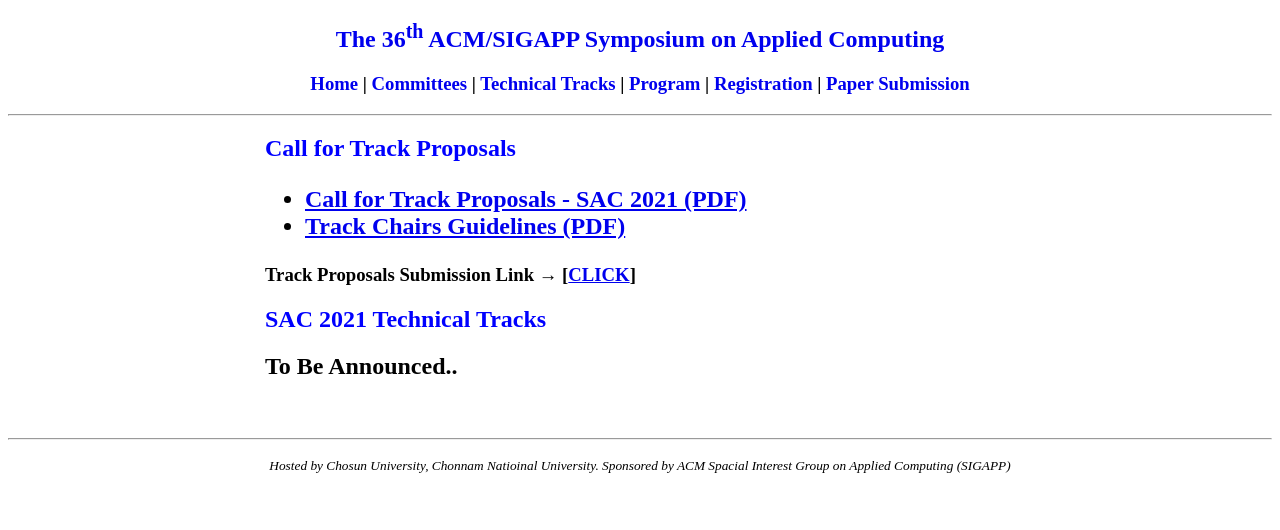
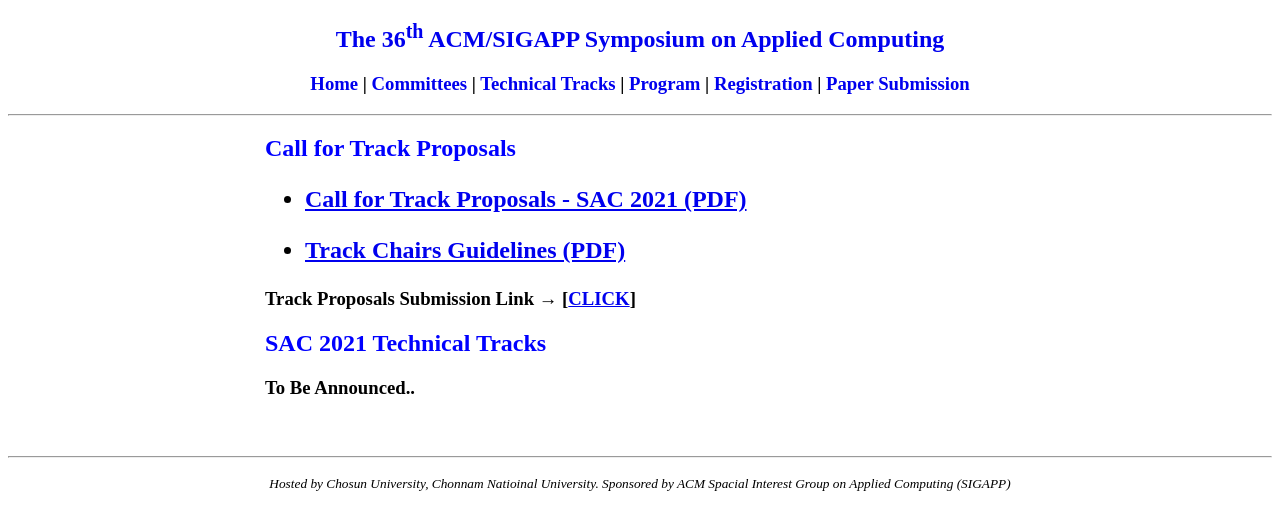
Before and after one commit to sac-dash/2021, a Jekyll site: the page built from tracks/index.html, in a window 1280 px wide. Shown: the top 530 px of the page. Built offline with Jekyll 4.4.1, drawn with Linux system fonts in a browser that asks for light colours.

```diff
--- a/tracks/index.html
+++ b/tracks/index.html
@@ -7,13 +7,13 @@ title: Dash Track in ACM/SIGAPP SAC 2021
             <div>
                   <h2 style="color:#0000FF">Call for Track Proposals<h2>
                         <ul>
-                              <li><a href="https://sac-dash.github.io/2021/template/SAC2021-CFT.pdf">Call for Track Proposals - SAC 2021 (PDF)</a></li>
-                              <li><a href="https://sac-dash.github.io/2021/template/SAC2021-TC-Guidelines.pdf">Track Chairs Guidelines (PDF)</a></li>
+                              <li><p><a href="https://sac-dash.github.io/2021/template/SAC2021-CFT.pdf">Call for Track Proposals - SAC 2021 (PDF)</a></p></li>
+                              <li><p><a href="https://sac-dash.github.io/2021/template/SAC2021-TC-Guidelines.pdf">Track Chairs Guidelines (PDF)</a></p></li>
                         </ul>
                         <h3>Track Proposals Submission Link → [<a href="https://www.softconf.com/l/sac2021-tp/">CLICK</a>]</h3>
 
                   <h2 style="color:#0000FF">SAC 2021 Technical Tracks<h2>
-                        <b>To Be Announced..</b>
+                        <h3>To Be Announced..</h3>
             </div>
       </div>
 </div>
```
